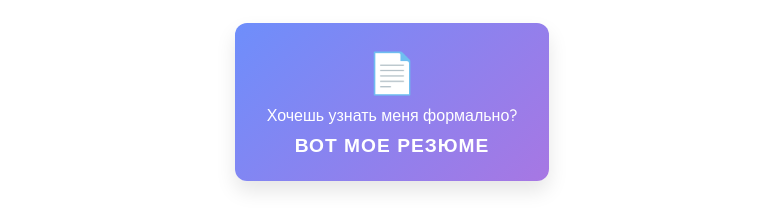
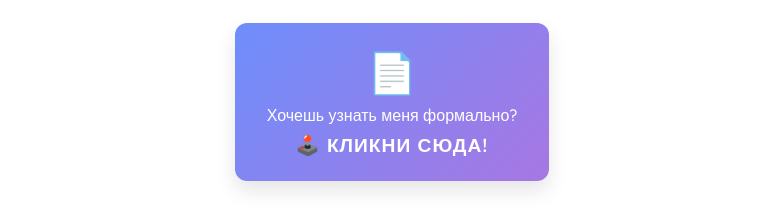
Before and after one commit to 89255620518/PortFolio_Ibra, a React (Vite) app in the folder frontend/: page / in a window 1280 px wide. Shown: the part 1580-1803 px from the top of the page, without its empty margins (248-1031 px from the left). Built offline with nearby package versions, Linux system fonts and the light colour scheme.

Commit message:
edit about 4

```diff
--- a/frontend/src/src/component/About/about.jsx
+++ b/frontend/src/src/component/About/about.jsx
@@ -132,7 +132,7 @@ const About = ({ aboutRef }) => {
                     {error ? "Ошибка загрузки" : "Хочешь узнать меня формально?"}
                     </span>
                     <span className={styles.resumeAction}>
-                    {error ? "Попробовать снова" : "Вот мое резюме"}
+                    {error ? "Попробовать снова" : "🕹️ Кликни сюда!"}
                     </span>
                     <span className={styles.resumeHoverEffect} aria-hidden="true"></span>
                 </>
```
